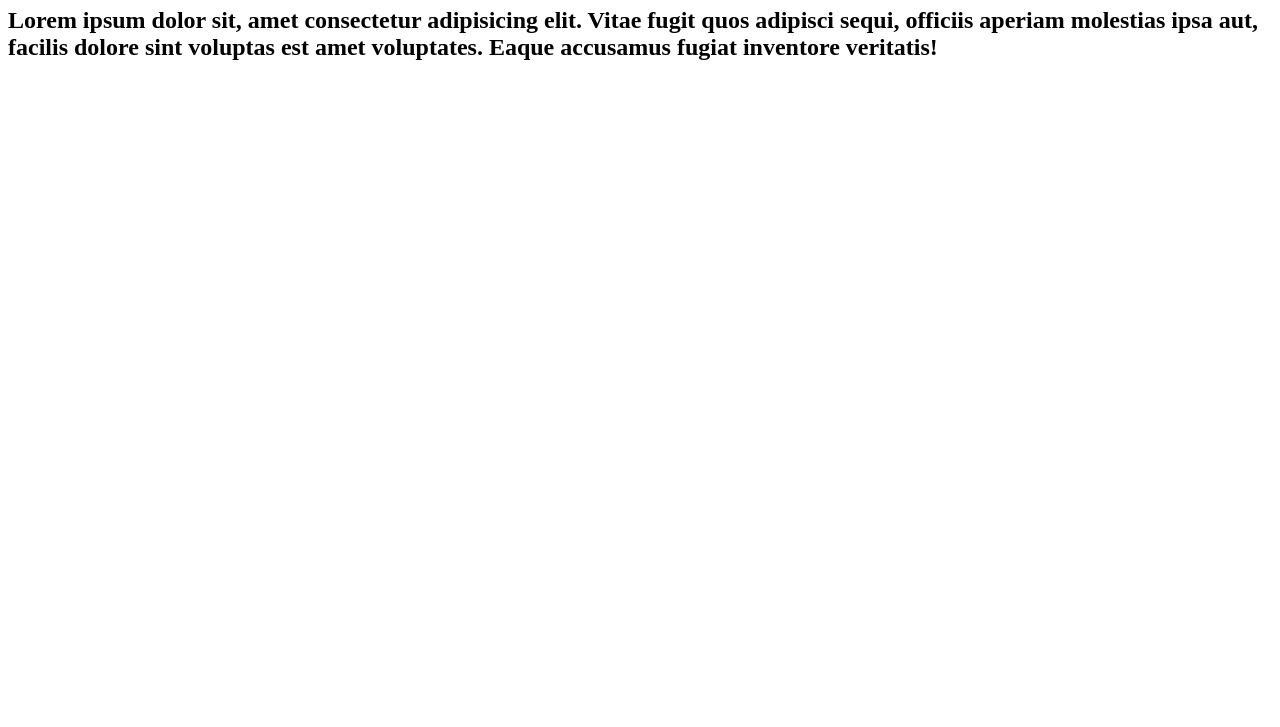
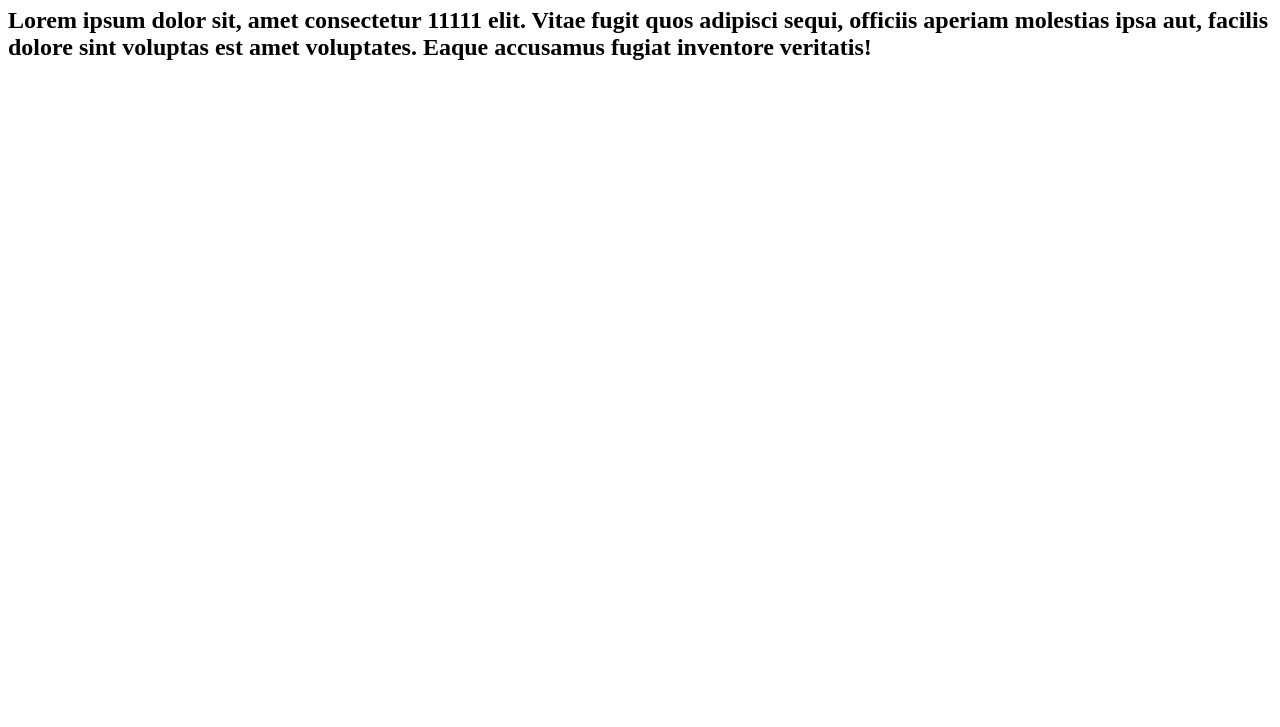
Before and after one commit to SilviaPradaR/mi-primer-repo, a plain HTML site: page index.html in a window 1280 px wide. Shown: the part 73-800 px from the top of the page. Drawn offline with Linux system fonts and the light colour scheme.

Commit message:
agregue unos en el parrafo en otra parte

```diff
--- a/index.html
+++ b/index.html
@@ -8,6 +8,6 @@
 </head>
 <body>
     <h1>Lorem, ipsum.</h1>
-    <h2>Lorem ipsum dolor sit, amet consectetur adipisicing elit. Vitae fugit quos adipisci sequi, officiis aperiam molestias ipsa aut, facilis dolore sint voluptas est amet voluptates. Eaque accusamus fugiat inventore veritatis!</h2>
+    <h2>Lorem ipsum dolor sit, amet consectetur 11111 elit. Vitae fugit quos adipisci sequi, officiis aperiam molestias ipsa aut, facilis dolore sint voluptas est amet voluptates. Eaque accusamus fugiat inventore veritatis!</h2>
 </body>
 </html>
```
